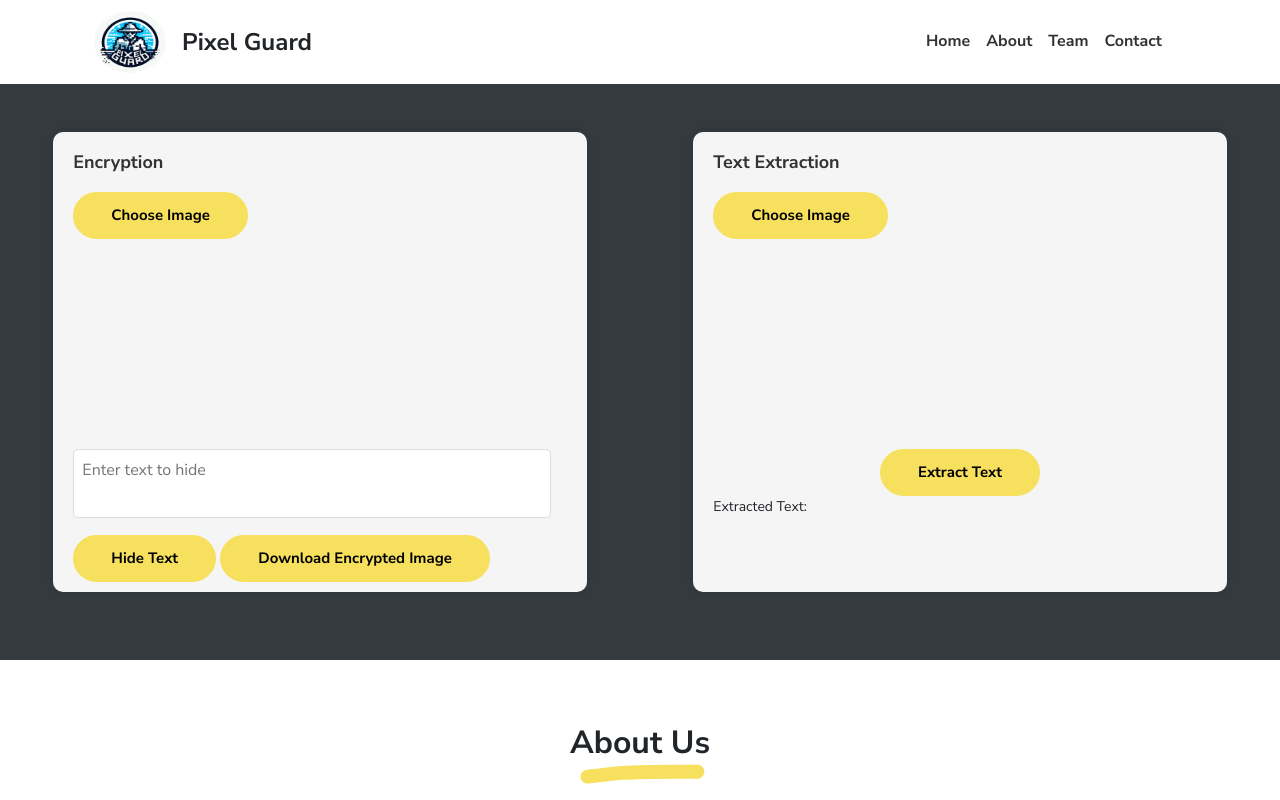
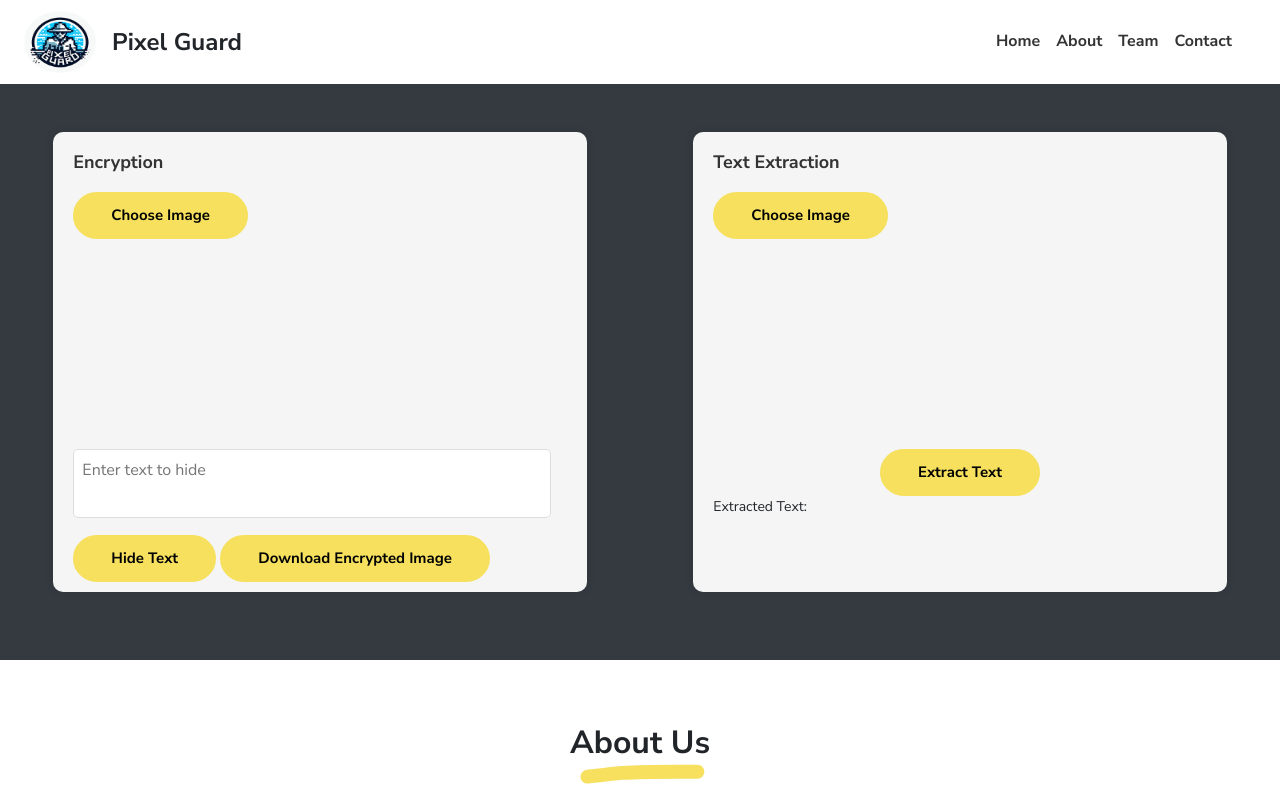
Before and after one commit to harshitcodex0/pixelguard, a plain HTML site: page index.html in a window 1280 px wide. Shown: the top 800 px of the page. Drawn offline with nearby package versions, Linux system fonts and the light colour scheme.

Commit message:
Update index.html

```diff
--- a/index.html
+++ b/index.html
@@ -72,7 +72,7 @@
       id="header-nav"
       role="navigation"
     >
-      <div class="container b">
+      <div class="container-fluid b">
         <img class=" link-dark navbar-brand  mb-0" src="images/apple-touch-icon.png" alt="" width="72" height="72">
         <a class="link-dark navbar-brand site-title mb-0 fw-bolder" href="#home"
           >Pixel Guard</a
```
